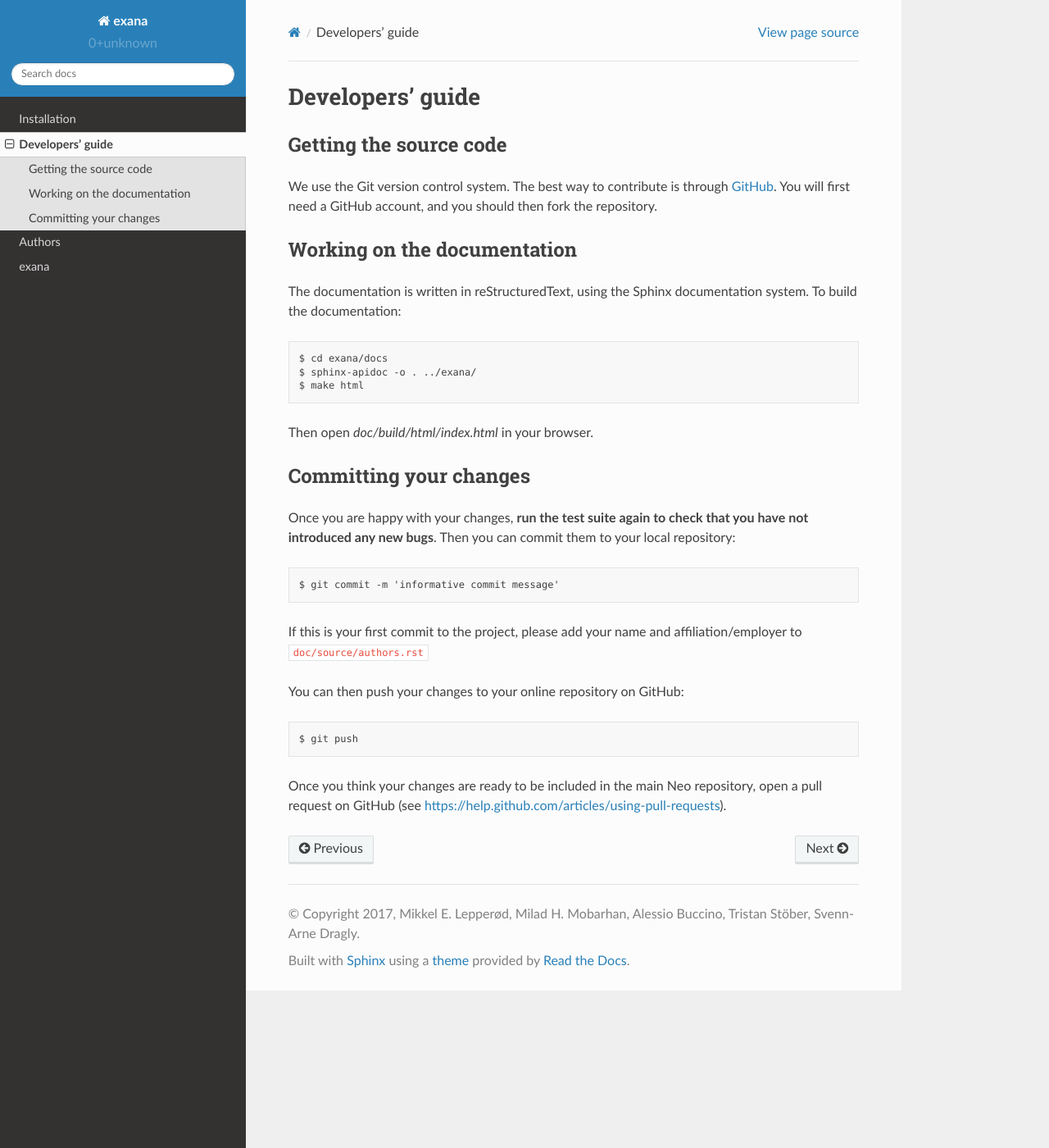
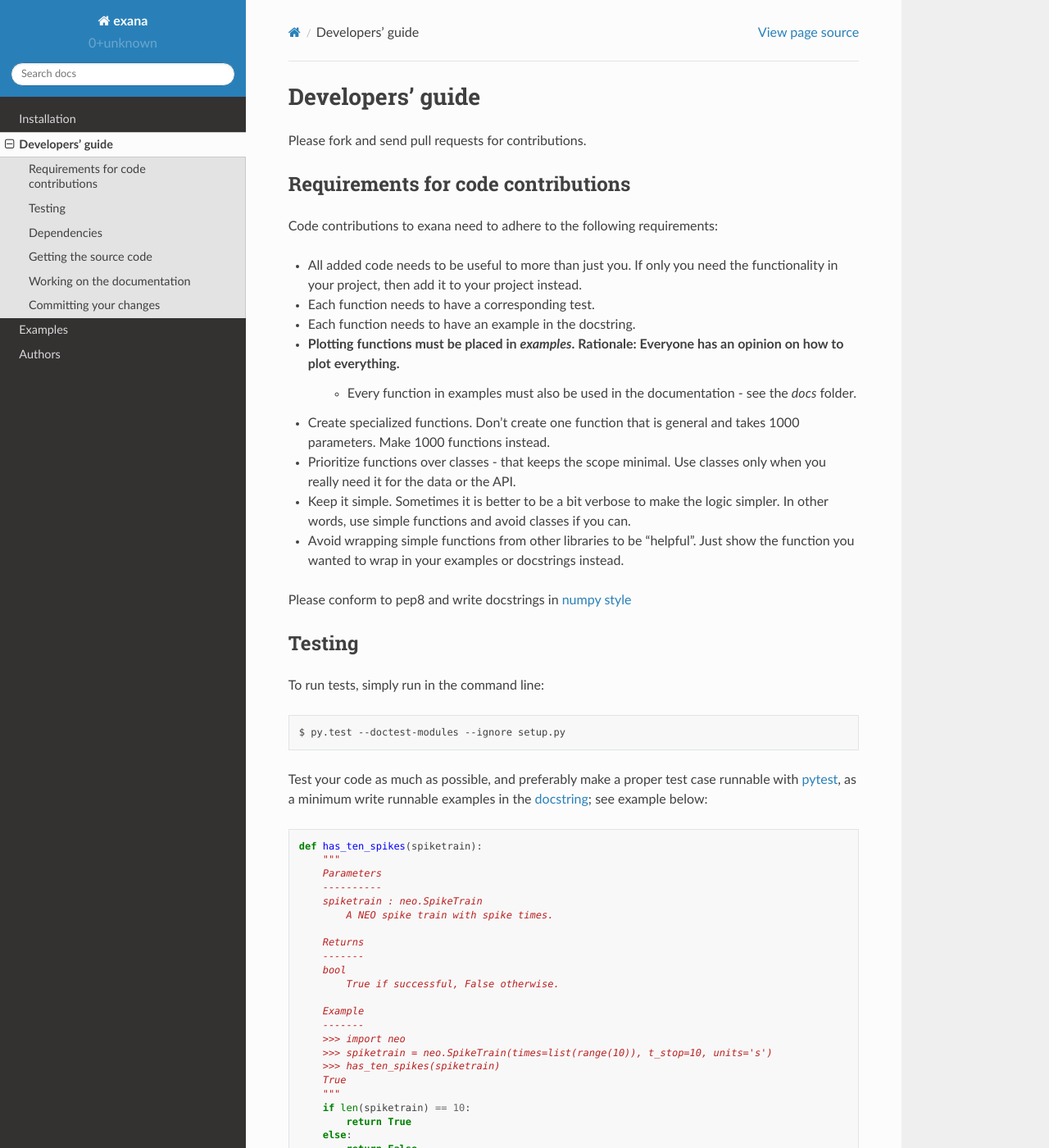
Before and after one commit to CINPLA/exana-legacy, a Sphinx documentation site: the page built from docs/developers_guide.rst, in a window 1280 px wide and 1400 px high. Shown: the whole window at 82% size. Built offline with Sphinx 7.4.7 and the Read the Docs theme 2.0.0, drawn with Linux system fonts in a browser that asks for light colours; pages that are not in the unit, such as notebooks, are missing from menus; some of the changed text lies outside the part shown.

Commit message:
remove import *plot in all __init__.py and add docs for examples

```diff
--- a/docs/conf.py
+++ b/docs/conf.py
@@ -24,6 +24,7 @@ import matplotlib
 import exana
 sys.path.insert(0, os.path.abspath('.'))
 sys.path.insert(0, os.path.abspath('../exana'))
+sys.path.insert(0, os.path.abspath('../examples'))
 sys.path.insert(0, os.path.abspath('../'))
 
 on_rtd = os.environ.get('READTHEDOCS', None) == 'True'
--- a/docs/developers_guide.rst
+++ b/docs/developers_guide.rst
@@ -1,6 +1,72 @@
 =================
 Developers' guide
 =================
+
+Please fork and send pull requests for contributions.
+
+Requirements for code contributions
+-----------------------------------
+
+Code contributions to exana need to adhere to the following requirements:
+
+- All added code needs to be useful to more than just you. If only you need the functionality in
+  your project, then add it to your project instead.
+- Each function needs to have a corresponding test.
+- Each function needs to have an example in the docstring.
+- Plotting functions must be placed in `examples`. Rationale: Everyone has an opinion on how to plot everything.
+    - Every function in examples must also be used in the documentation - see the `docs` folder.
+- Create specialized functions. Don't create one function that is general and takes 1000 parameters.
+  Make 1000 functions instead.
+- Prioritize functions over classes - that keeps the scope minimal.
+  Use classes only when you really need it for the data or the API.
+- Keep it simple. Sometimes it is better to be a bit verbose to make the logic simpler.
+  In other words, use simple functions and avoid classes if you can.
+- Avoid wrapping simple functions from other libraries to be "helpful".
+  Just show the function you wanted to wrap in your examples or docstrings instead.
+
+Please conform to pep8 and write docstrings in `numpy style <http://sphinxcontrib-napoleon.readthedocs.io/en/latest/example_numpy.html>`_
+
+Testing
+-------
+To run tests, simply run in the command line::
+
+    $ py.test --doctest-modules --ignore setup.py
+
+Test your code as much as possible, and preferably make a proper test case
+runnable with `pytest <https://docs.pytest.org/en/latest/contents.html>`_, as a
+minimum write runnable examples in the `docstring <https://docs.pytest.org/en/latest/doctest.html>`_;
+see example below::
+
+    def has_ten_spikes(spiketrain):
+        """
+        Parameters
+        ----------
+        spiketrain : neo.SpikeTrain
+            A NEO spike train with spike times.
+
+        Returns
+        -------
+        bool
+            True if successful, False otherwise.
+
+        Example
+        -------
+        >>> import neo
+        >>> spiketrain = neo.SpikeTrain(times=list(range(10)), t_stop=10, units='s')
+        >>> has_ten_spikes(spiketrain)
+        True
+        """
+        if len(spiketrain) == 10:
+            return True
+        else:
+            return False
+
+
+Dependencies
+------------
+
+Exana depends on `neo` and `numpy`, to keep the global dependencies to a minimum
+please import special dependencies inside functions.
 
 
 Getting the source code
--- a/docs/index.rst
+++ b/docs/index.rst
@@ -9,6 +9,7 @@ Exana is a python module for neuroscientific data analysis.
 
    installation
    developers_guide
+   examples
    authors
    modules
 
```
Also changed, not shown: other parts of docs/developers_guide.rst (+0 -2 lines), other parts of docs/index.rst (+0 -4 lines), docs/examples.rst (added, +8 -0 lines), docs/exana.general.rst (deleted, +0 -22 lines), docs/exana.misc.rst (deleted, +0 -54 lines), docs/exana.rst (deleted, +0 -23 lines), docs/exana.statistics.rst (deleted, +0 -30 lines), docs/exana.stimulus.rst (deleted, +0 -38 lines), docs/exana.time_frequency.rst (deleted, +0 -38 lines), docs/exana.tracking.rst (deleted, +0 -54 lines), docs/exana.waveform.rst (deleted, +0 -30 lines), docs/modules.rst (deleted, +0 -7 lines), 7 other files.
